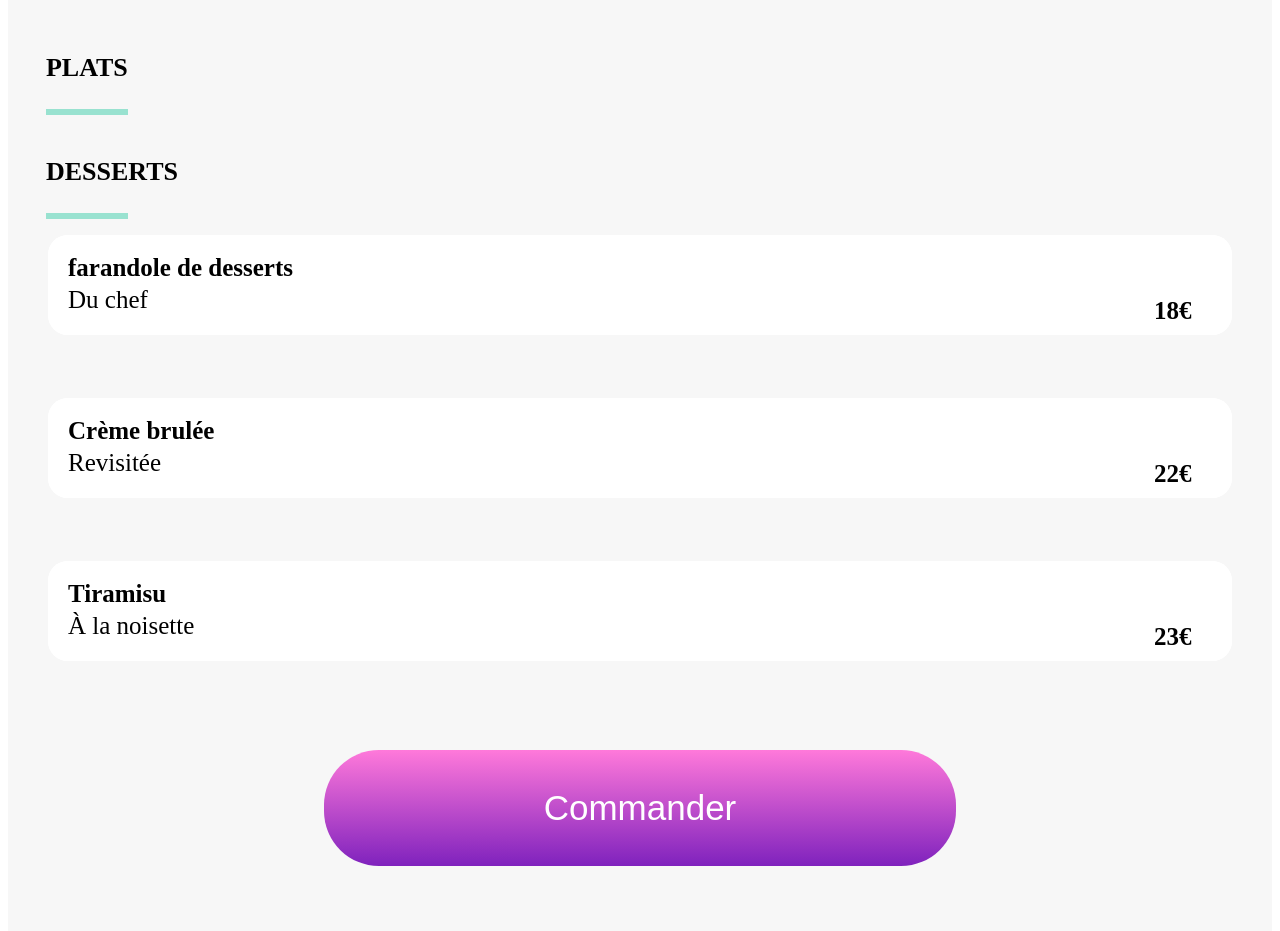
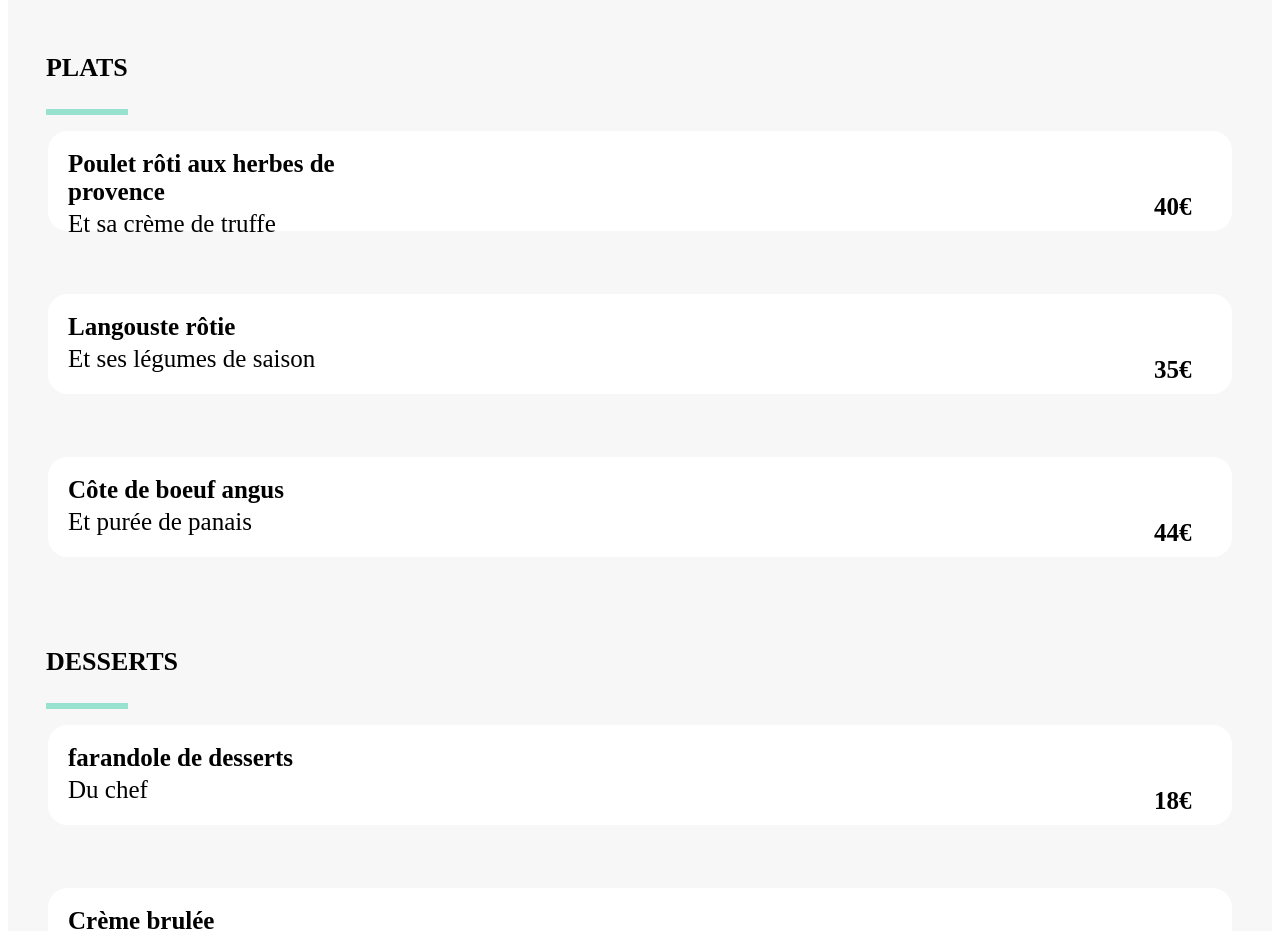
Before and after one commit to Grace-MENDJE/GraceMendje_3_01042021.github.io, a website: page ledelice.html in a window 1280 px wide. Shown: the part 1960-2891 px from the top of the page. Drawn offline with Linux system fonts and the light colour scheme; a web font is replaced by a local one.

Commit message:
Intégration de la partie plat du fichier delice.html .

```diff
--- a/ledelice.html
+++ b/ledelice.html
@@ -76,58 +76,38 @@
                     <h3 class="menu__title">PLATS</h3>
                     <p class="menu__border"></p>
 
-                    <!--<div class="menugroupe menugroupe--1">
-                        <div class="menu__content menu__content--1">
-                            <div class="menu__content--titles">
-                                <p class="menu__content--title">Poulet rôti aux herbes de <br/> provence</p>
-                                <p class="menu__content--textes menu__content--texte">Et sa crème de truffe</p>
-                            </div>
+                    <div class="groupemenu groupemenu--1">
+                        <div class="groupemenu__textes">
+                            <h3 class="groupemenu__textes--title">Poulet rôti aux herbes de <br/> provence</h3>
+                            <p class="groupemenu__textes--description">Et sa crème de truffe</p>
                         </div>
-
-                        <div class="menu__price">
-                            <p class="menu__content--prix">40€</p>
-                        </div>
-
-                        <div class="menu__content__checkbox checkbox">
-                            <span><i class="fas fa-check-circle"></i></span>
+                        <div class="groupemenu__prix">40€</div>
+                        <div class="groupemenu__checkbox">
+                            <span class="checkfas"><i class="fas fa-check-circle"></i></span>
                         </div>
                     </div>
 
-                    <div class="menugroupe menugroupe--2">
-                        <div class="menu__content menu__content--2">
-                            <div class="menu__content--titles">
-                                <p class="menu__content--title">Langouste rôtie</p>
-                                <p class="menu__content--textes menu__content--texte">Et ses légumes de saison</p>
-                            </div>
+                    <div class="groupemenu groupemenu--2">
+                        <div class="groupemenu__textes">
+                            <h3 class="groupemenu__textes--title">Langouste rôtie</h3>
+                            <p class="groupemenu__textes--description">Et ses légumes de saison</p>
                         </div>
-
-                        <div class="menu__price">
-                            <p class="menu__content--prix">35€</p>
-                        </div>
-
-                        <div class="menu__content__checkbox checkbox">
-                            <span><i class="fas fa-check-circle"></i></span>
+                        <div class="groupemenu__prix">35€</div>
+                        <div class="groupemenu__checkbox">
+                            <span class="checkfas"><i class="fas fa-check-circle"></i></span>
                         </div>
                     </div>
 
-                    <div class="menugroupe menugroupe--3">
-                        <div class="menu__content menu__content--3">
-                            <div class="menu__content--titles">
-                                <p class="menu__content--title">Côte de boeuf angus</p>
-                                <p class="menu__content--textes menu__content--texte">Et purée de panais</p>
-                            </div>
+                    <div class="groupemenu groupemenu--3">
+                        <div class="groupemenu__textes">
+                            <h3 class="groupemenu__textes--title">Côte de boeuf angus</h3>
+                            <p class="groupemenu__textes--description">Et purée de panais</p>
                         </div>
-
-                        <div class="menu__price">
-                            <p class="menu__content--prix">44€</p>
+                        <div class="groupemenu__prix">44€</div>
+                        <div class="groupemenu__checkbox">
+                            <span class="checkfas"><i class="fas fa-check-circle"></i></span>
                         </div>
-
-                        <div class="menu__content__checkbox checkbox">
-                            <span><i class="fas fa-check-circle"></i></span>
-                        </div>
-                    </div>-->
-
-
+                    </div>
                 </section>
 
                 <section class="menu">
--- a/public/css/style.css
+++ b/public/css/style.css
@@ -972,7 +972,7 @@ a:link {
 }
 
 .loader__boule {
-  animation: loader 500ms ease-in-out infinite 750ms;
+  animation: loader 500ms ease-in-out infinite 300ms;
 }
 
 .loader__boule--1 {
@@ -1429,7 +1429,7 @@ a:link {
   height: 75px;
   margin-left: 10px;
   margin-bottom: 5%;
-  animation: menu-loading 1000ms both ease-in-out 180ms;
+  animation: menu-loading 1000ms both ease-in-out 1095ms;
 }
 .groupemenu--1 {
   animation-delay: 1000ms;
```
